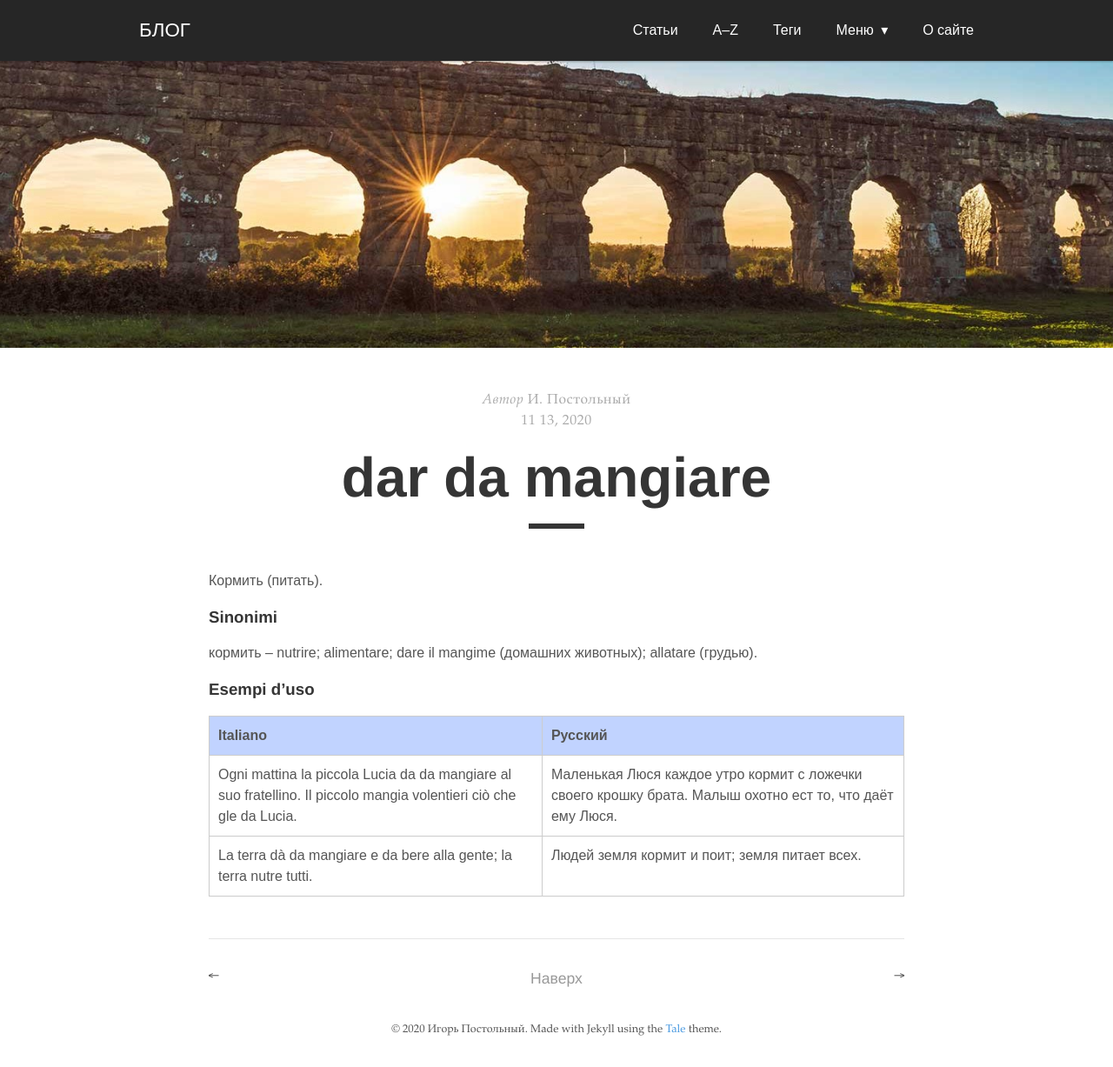
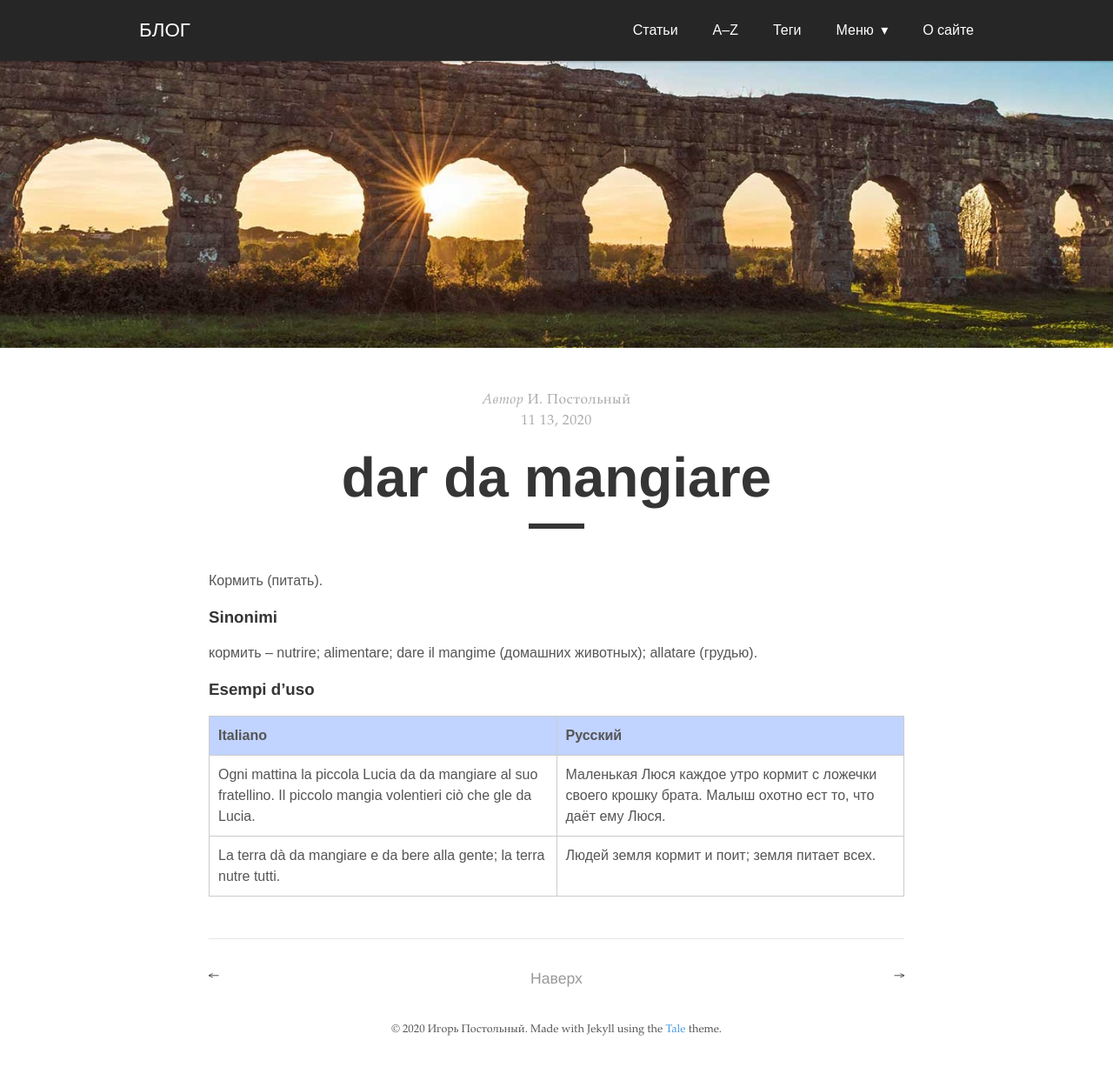
Before and after one commit to postolny/postolny.github.io, a Jekyll site: the page built from _posts/2020-11-13-dar-da-mangiare.md, in a window 1280 px wide. Shown: the whole page at 87% size. Built offline with Jekyll 4.4.1, drawn with Linux system fonts in a browser that asks for light colours; nearby versions of some CDN libraries.

Commit message:
Update _base.scss

```diff
--- a/_sass/tale/_base.scss
+++ b/_sass/tale/_base.scss
@@ -63,10 +63,15 @@ img {
 
 table {
   border-collapse: collapse;
+  width: 100%;
+  table-layout: fixed;
   td {
     padding: 10px;
     border: 1px solid #ccc;
     vertical-align: top;
+    width: 100%;
+    table-layout: fixed;
+    width: 100%;
   }
   th {
     padding: 10px;
```
